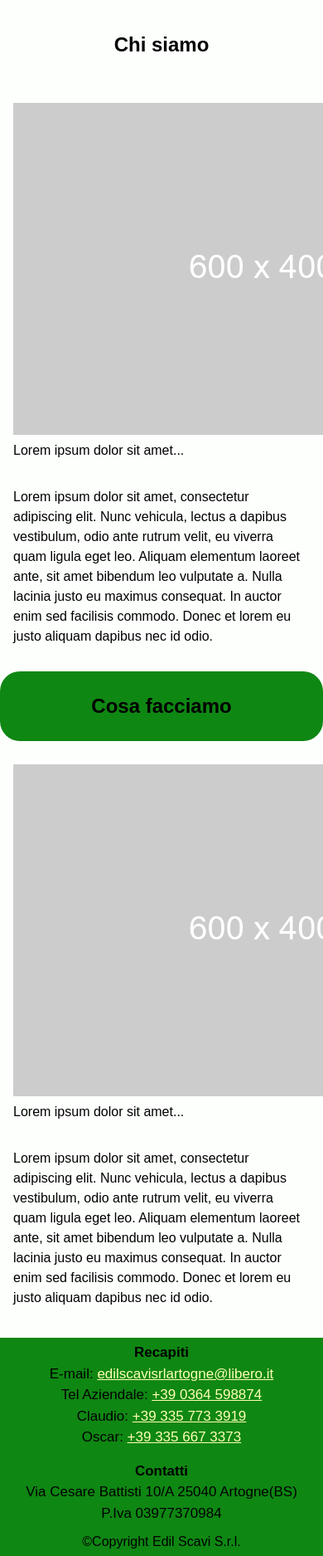
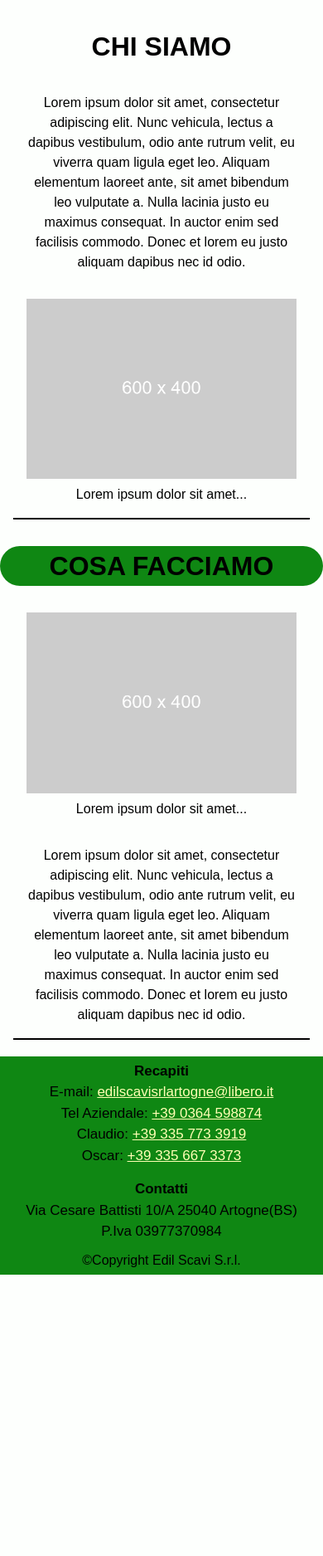
Before and after one commit to The-TecWebers/Progetto, a PHP site: page / in a window 390 px wide; the page is wider, and only the part inside the window is pictured. Shown: the part 59-1934 px from the top of that part at 83% size. After the commit the page ends 1595 px from the top of that part, so only its background shows below. Run offline with PHP 8.4, Linux system fonts and the light colour scheme.

Commit message:
flex layout per mobile

```diff
--- a/CSS/desktop.css
+++ b/CSS/desktop.css
@@ -487,12 +487,26 @@ HOME PAGE
 .info-section{
     display: flex;
     flex-wrap: wrap;
-    margin: 0;
+    margin-left: 1em;
+    margin-right: 1em;
     padding: 0;
-
+    border-bottom: #000000 0.125em solid;
 }
 
-.info-section > * {
+.info-section > figure, .info-section > p {
     padding: 1em;
-    flex: 1 1 200px;;
+    flex: 1 1 50%;
+    text-align: center;
 }
+
+.info-section img {
+    max-width: 100%;
+    height: auto; /* Mantiene le proporzioni */
+}
+
+.section-title{
+    text-align: center;
+    font-size: 2em; /* Essendo cambiato font-size, cambia anche il valore di em per questo elemento */
+    font-weight: bold;
+    margin-top: 1em;
+}
--- a/CSS/mobile.css
+++ b/CSS/mobile.css
@@ -57,3 +57,18 @@ FOOTER
     justify-content: space-around;
     vertical-align: middle;
 }
+
+/*
+=========
+HOME PAGE
+=========
+*/
+
+.info-section {
+    flex-direction: column; /* Gli elementi diventano verticali */
+}
+
+.info-section > figure,
+.info-section > p {
+    flex: 1 1 100%; /* L'immagine e il testo occupano tutta la larghezza */
+}
--- a/index.html
+++ b/index.html
@@ -1,21 +1,21 @@
 <main>
 
+    <h1 class="section-title">CHI SIAMO</h1>
     <section class="info-section">
-        <h1>Chi siamo</h1>
-        <figure>
-            <img src="Images/placeholder/dummy_600x400_ffffff_cccccc.png" alt="Lorem ipsum dolor sit amet...">
-            <figcaption>Lorem ipsum dolor sit amet...</figcaption>
-        </figure>
         <p>
             Lorem ipsum dolor sit amet, consectetur adipiscing elit. Nunc vehicula,  lectus a dapibus vestibulum,
             odio ante rutrum velit, eu viverra quam ligula eget leo. Aliquam elementum laoreet ante, sit amet bibendum
             leo vulputate a. Nulla lacinia justo eu maximus consequat. In auctor enim sed facilisis commodo.
             Donec et lorem eu justo aliquam dapibus nec id odio.
         </p>
+        <figure>
+            <img src="Images/placeholder/dummy_600x400_ffffff_cccccc.png" alt="Lorem ipsum dolor sit amet...">
+            <figcaption>Lorem ipsum dolor sit amet...</figcaption>
+        </figure>
     </section>
 
+    <h2 class="section-title">COSA FACCIAMO</h2>
     <section class="info-section">
-        <h2>Cosa facciamo</h2>
         <figure>
             <img src="Images/placeholder/dummy_600x400_ffffff_cccccc.png" alt="Lorem ipsum dolor sit amet...">
             <figcaption>Lorem ipsum dolor sit amet...</figcaption>
```
